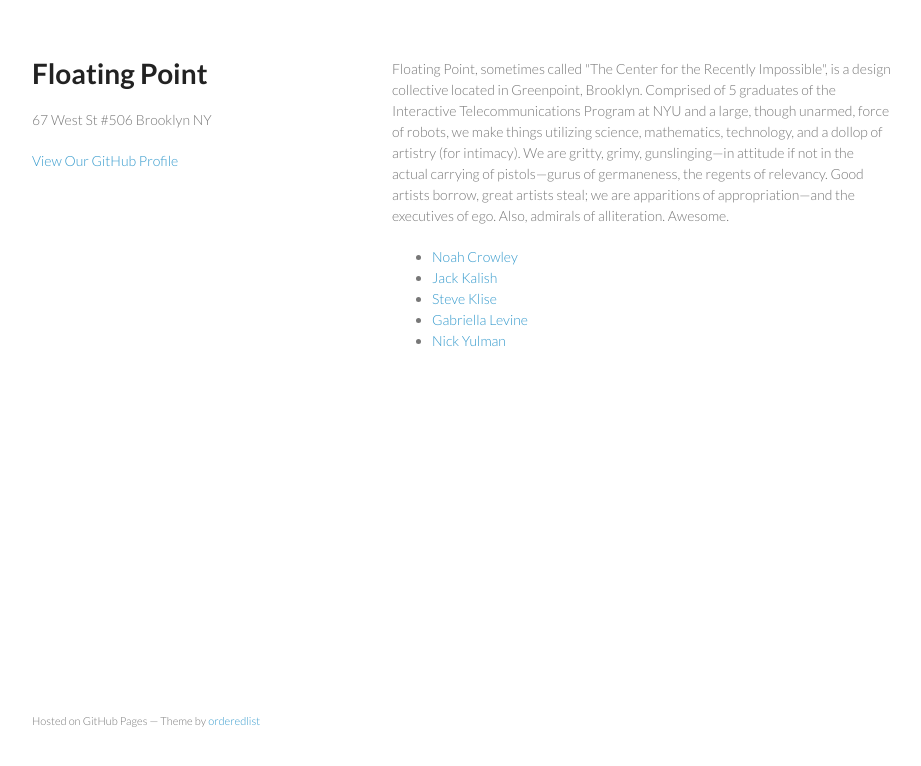
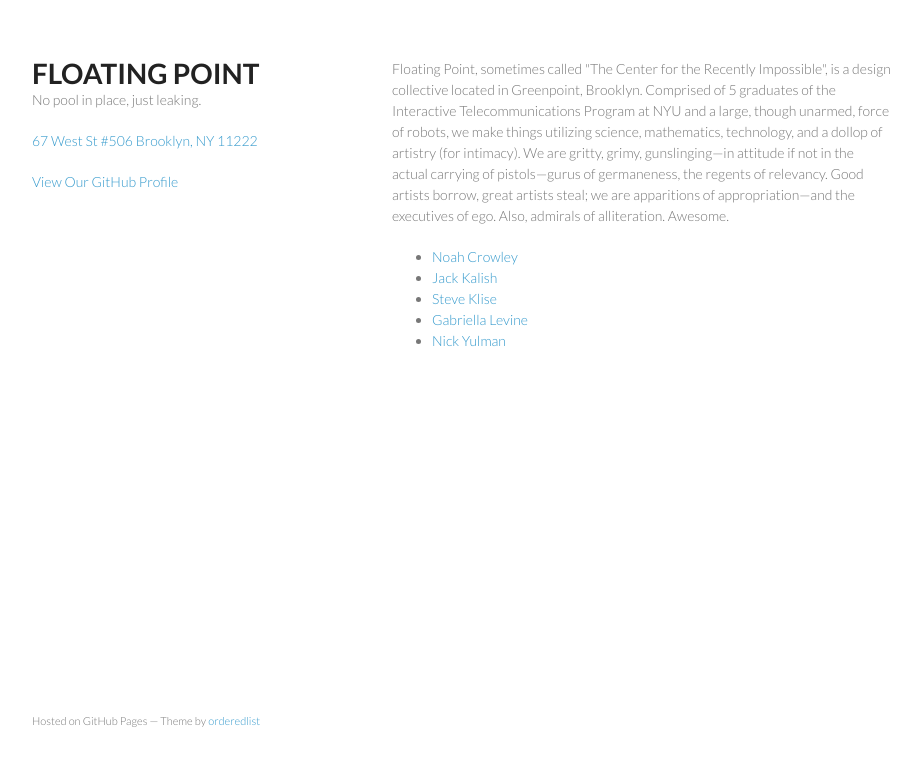
Before and after one commit to trustynick/recentlyimpossible.github.com, a plain HTML site: page index.html in a window 1280 px wide. Shown: the whole page, without its empty margins (178-1099 px from the left). Drawn offline with Linux system fonts and the light colour scheme.

Commit message:
adding subhead, map link, and capitalizing title

```diff
--- a/index.html
+++ b/index.html
@@ -15,8 +15,9 @@
   <body>
     <div class="wrapper">
       <header>
-        <h1>Floating Point</h1>
-        <p>67 West St #506 Brooklyn NY</p>
+        <h1>FLOATING POINT</h1>
+        <p>No pool in place, just leaking.</p>
+        <p><a href="http://goo.gl/maps/4paXQ" target="_blank">67 West St #506 Brooklyn, NY 11222</a></p>
 
 
         <p class="view"><a href="https://github.com/RecentlyImpossible">View Our GitHub Profile</a></p>
--- a/stylesheets/styles.css
+++ b/stylesheets/styles.css
@@ -9,7 +9,7 @@ body {
 
 h1, h2, h3, h4, h5, h6 {
   color:#222;
-  margin:0 0 20px;
+  margin:0 0 0px;
 }
 
 p, ul, ol, table, pre, dl {
```
